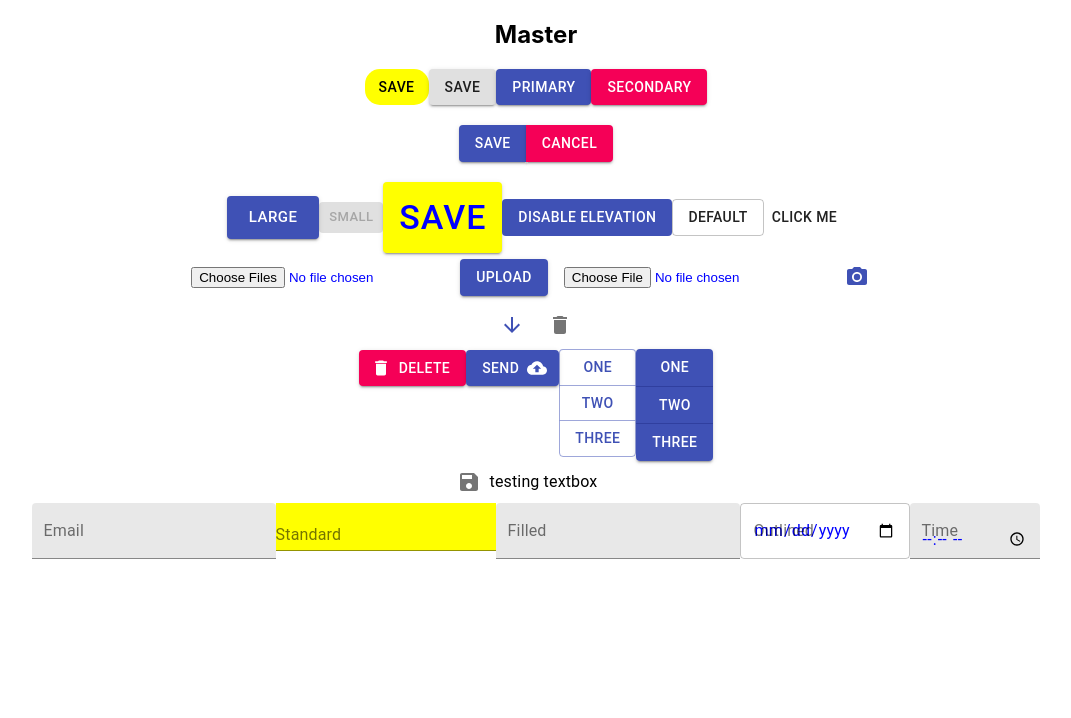
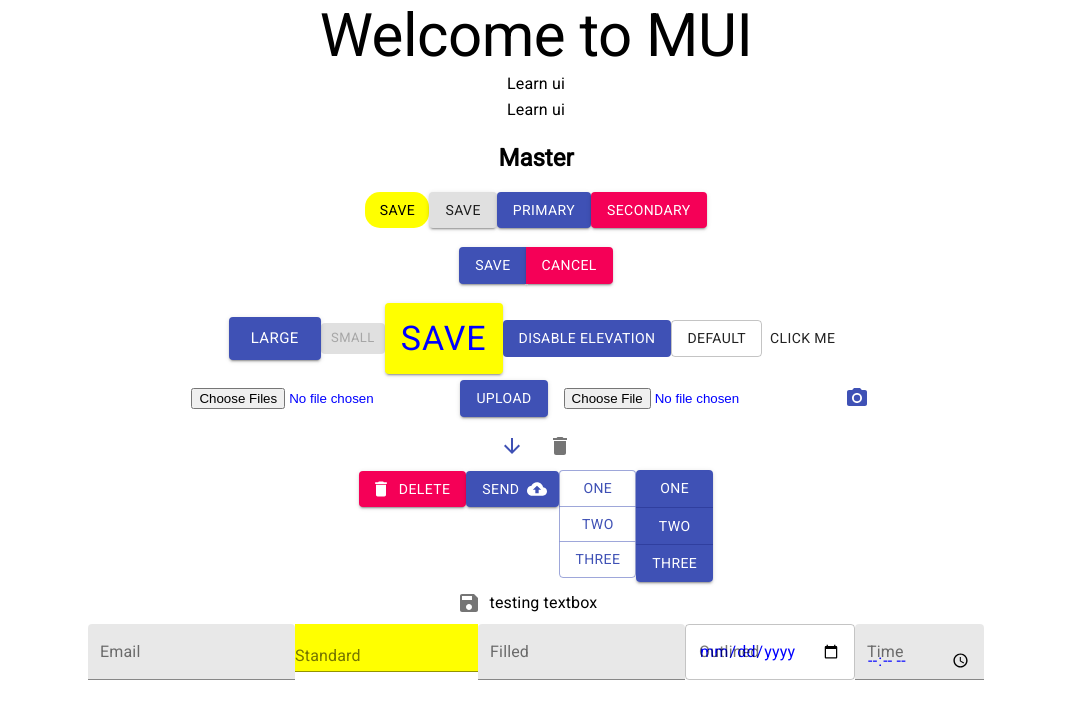
Before and after one commit to rajkamalramagiri/practicalreact, a React (Create React App) app: page / in a window 1280 px wide. Shown: the top 718 px of the page, without its empty margins (104-1175 px from the left). Built offline with nearby package versions, Linux system fonts and the light colour scheme.

Commit message:
topography

```diff
--- a/src/App.js
+++ b/src/App.js
@@ -11,6 +11,8 @@
 
 import UploadButtons from "./UploadButtons";
 import IconButton from "@material-ui/core/IconButton";
+
+import { Typography } from "@material-ui/core";
 import DeleteIcon from "@material-ui/icons/Delete";
 import SaveIcon from "@material-ui/icons/Save";
 
@@ -29,6 +31,9 @@
   const [checked, setChecked] = useState(false);
   return (
     <div className="App">
+      <Typography variant="h2"> Welcome to MUI</Typography>
+      <Typography variant="body1"> Learn ui</Typography>
+      <Typography variant="subtitle1"> Learn ui</Typography>
       <h2>Master</h2>
       {/* default Button */}
       <Button className={classes.root}>Save</Button>
--- a/src/index.css
+++ b/src/index.css
@@ -1,13 +1,15 @@
+@import url("https://fonts.googleapis.com/css2?family=Roboto&display=swap");
+
 body {
   margin: 0;
-  font-family: -apple-system, BlinkMacSystemFont, 'Segoe UI', 'Roboto', 'Oxygen',
-    'Ubuntu', 'Cantarell', 'Fira Sans', 'Droid Sans', 'Helvetica Neue',
+  font-family: "Roboto", -apple-system, BlinkMacSystemFont, "Segoe UI", "Oxygen",
+    "Ubuntu", "Cantarell", "Fira Sans", "Droid Sans", "Helvetica Neue",
     sans-serif;
   -webkit-font-smoothing: antialiased;
   -moz-osx-font-smoothing: grayscale;
 }
 
 code {
-  font-family: source-code-pro, Menlo, Monaco, Consolas, 'Courier New',
+  font-family: source-code-pro, Menlo, Monaco, Consolas, "Courier New",
     monospace;
 }
```
